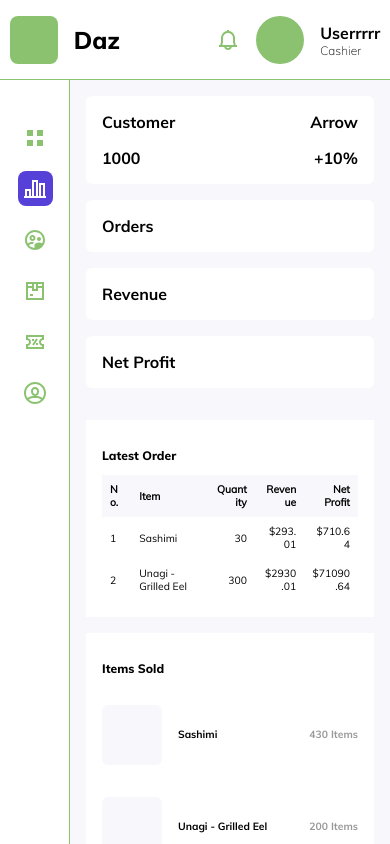
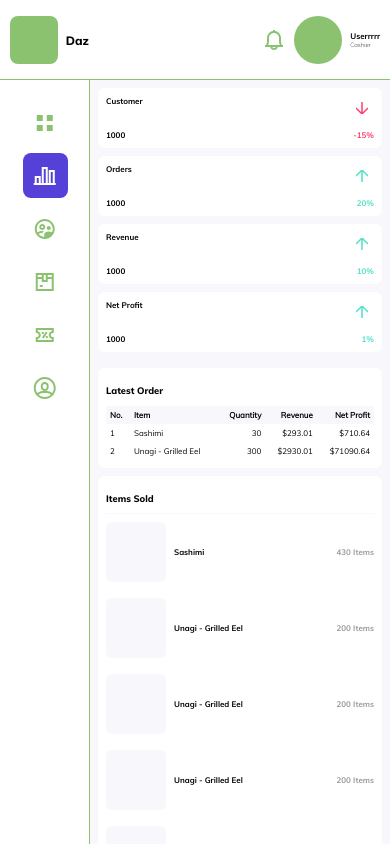
Before and after one commit to vikramnallasamy/qd-react-test, a React (Create React App) app: page /statssummary in a window 390 px wide. Built offline with nearby package versions, Linux system fonts and the light colour scheme.

Commit message:
Adding responsiveness

```diff
--- a/src/App.js
+++ b/src/App.js
@@ -6,6 +6,15 @@ import { createGlobalStyle } from 'styled-components';
 const GlobalStyle = createGlobalStyle `
   * {
     text-transform: capitalize;
+    --border-radius-common: 6px;
+  }
+  html {
+    @media only screen and (max-width: 700px) {
+      font-size: 0.75rem;
+    }
+    @media only screen and (max-width: 500px) {
+      font-size: 0.5rem;
+    }
   }
 `
 
--- a/src/components/Products/Products.styled.js
+++ b/src/components/Products/Products.styled.js
@@ -1,5 +1,6 @@
 import styled from 'styled-components'
 import { flex, flexHCenter } from '../../libs/styledComponentLibs'
+import { theme } from '../../themes/defaultTheme'
 
 export const ProductsCont = styled.div `
     --pcont-border-radius: 8px;
@@ -85,6 +86,7 @@ export const ProductName = styled.div `
     height: 40px;
     display: flex;
     align-items: end;
+    font-family: ${theme.font.MulishBold};
 `
 export const ProductListItems = styled.div `
     display: grid;
--- a/src/components/SideBar/SideBar.styled.js
+++ b/src/components/SideBar/SideBar.styled.js
@@ -23,8 +23,11 @@ export const Icon = styled(NavLink) `
     ${flex('center')}
     width: 50%;
     aspect-ratio: 1/1;
-    svg > * {
-        fill: ${({ theme }) => theme.color.grey || 'grey'};
+    svg {
+        width: 70%;
+        & > * {
+            fill: ${({ theme }) => theme.color.grey || 'grey'};
+        }
     }
     &.active {
         background: ${({ theme }) => theme.color.blue || 'lightblue'};
--- a/src/components/StatsSummary/StatsSummary.js
+++ b/src/components/StatsSummary/StatsSummary.js
@@ -1,14 +1,17 @@
 
 import React from 'react'
-import { ItemsSoldWrap, ItemsSoldImg, OrderSummaryCont, OrderSummary, LatestOrderCont, LatestOrderSection, ItemsSoldSection } from './StatsSummary.styled'
+import { RateText, ItemsSoldWrap, ItemsSoldImg, OrderSummaryCont, OrderSummary, LatestOrderCont, LatestOrderSection, ItemsSoldSection,StatsRateIcon } from './StatsSummary.styled'
 import ordersData from './orders.json'
 import itemsSoldData from './itemsSold.json'
+import statsSummaryData from './statsSummary.json'
+import { renderIcon } from '../../utils/renderIcon'
+import { theme } from '../../themes/defaultTheme'
 export default function Orders() {
 
   function renderItemsSold(itemsSold) {
     return (<ItemsSoldSection>
         <h3>Items Sold</h3>
-        <ItemsSoldWrap onScroll={(e)=> console.log(e.target.scrollTop)}>
+        <ItemsSoldWrap>
           <span />
           <table>
             <tbody>
@@ -48,15 +51,16 @@ export default function Orders() {
   return (
     <>
       <OrderSummaryCont>
-        <OrderSummary>
-          <div>Customer</div>
-          <div>arrow</div>
-          <div>1000</div>
-          <div>+10%</div>
-        </OrderSummary>
-        <OrderSummary>Orders</OrderSummary>
-        <OrderSummary>Revenue</OrderSummary>
-        <OrderSummary>Net Profit</OrderSummary>
+        {statsSummaryData.map( ({ name, value, rate }) => {
+          return (
+          <OrderSummary key={name}>
+            <div>{ name }</div>
+            <StatsRateIcon rate={rate}>{renderIcon(theme.image.statsSummary)}</StatsRateIcon>
+            <div>{ value }</div>
+            <RateText rate={ rate }>{ rate }%</RateText>
+          </OrderSummary>
+          )
+        })}
       </OrderSummaryCont>
       <LatestOrderCont>
           {renderLatestOrders(ordersData)}
--- a/src/components/StatsSummary/StatsSummary.styled.js
+++ b/src/components/StatsSummary/StatsSummary.styled.js
@@ -41,12 +41,11 @@ export const LatestOrderCont = styled.div `
         grid-template-columns: 1fr;
         word-break: break-word;
     }
-    @media only screen and (max-width: 700px) {
-        font-size: 0.65rem;
-    }
+
 `
 
 export const LatestOrderSection = styled.div `
+    border-radius: var(--border-radius-common);
     table {
         width: 100%;
         text-align: left;
@@ -79,6 +78,7 @@ export const ItemsSoldImg = styled.div `
     border-radius: 6px;
 `
 export const ItemsSoldWrap = styled.div `
+    border-top: 1px solid ${theme.color.lightgrey};
     overflow-y: auto;
     height: 50vh;
     scrollbar-width: none;
@@ -90,7 +90,7 @@ export const ItemsSoldWrap = styled.div `
     position: relative;
     --scrollbar-display: none;
     &:hover {
-        --scrollbar-display: block;
+        /* --scrollbar-display: block; */
     }
     &::before, span {
         content: '';
@@ -110,6 +110,7 @@ export const ItemsSoldWrap = styled.div `
     }
 `
 export const ItemsSoldSection = styled.div `
+    border-radius: var(--border-radius-common);
     table {
         overflow-y: auto;
         width: 100%;
@@ -136,3 +137,19 @@ export const ItemsSoldSection = styled.div `
         }
     }
 `
+export const StatsRateIcon = styled.div `
+    --scale-icon: 0.5;
+    svg {
+        fill: none;
+        transform: scale(var(--scale-icon));
+        ${({ rate }) => {
+            return rate > 0 ? `stroke: ${theme.color.rateIndicatorUp}; transform: scale(var(--scale-icon)) rotateX(180deg);` : `stroke: ${theme.color.rateIndicatorDown};`
+        }}
+        stroke-width: 3px;
+    }
+`
+export const RateText = styled.div `
+    ${({ rate }) => {
+        return rate > 0 ? `color: ${theme.color.rateIndicatorUp};` : `color: ${theme.color.rateIndicatorDown};`
+    }}
+`
--- /dev/null
+++ b/src/components/StatsSummary/statsSummary.json
@@ -0,0 +1,22 @@
+[
+    {
+        "name": "customer",
+        "value": 1000,
+        "rate": -15
+    },
+    {
+        "name": "orders",
+        "value": 1000,
+        "rate": 20
+    },
+    {
+        "name": "revenue",
+        "value": 1000,
+        "rate": 10
+    },
+    {
+        "name": "net profit",
+        "value": 1000,
+        "rate": 1
+    }
+]
--- a/src/themes/defaultTheme.js
+++ b/src/themes/defaultTheme.js
@@ -4,7 +4,9 @@ export const theme = {
         blue: '#5541D7',
         grey: '#8bc270',
         lightgrey: '#F7F7FC',
-        white: '#FFFFFF'
+        white: '#FFFFFF',
+        rateIndicatorDown: '#f9416c',
+        rateIndicatorUp: '#52e0c6'
     },
     font: {
         header: "Mulish-Bold",
@@ -42,7 +44,7 @@ export const theme = {
         SideBarIcons: [
             {
                 name: 'products',
-                src: `<svg height="24" width="24">
+                src: `<svg height="24" width="24" viewBox="0 0 24 24">
                 <polyline points="4,4 10,4 10,10 4,10 4,4" style="stroke-width:1" />
                 <polyline points="14,4 20,4 20,10 14,10 14,4" style="stroke-width:1" />
 
@@ -99,5 +101,13 @@ export const theme = {
                 isSvg: true
             },
         ],
+        statsSummary: {
+            name: 'rate',
+            src: `<svg height="24" width="24">
+                <polyline points="12,0 12,24 0,12 12,24 24,12"/>
+                Sorry, your browser does not support inline SVG.
+            </svg>`,
+            isSvg: true
+        }
     }
 }
```
